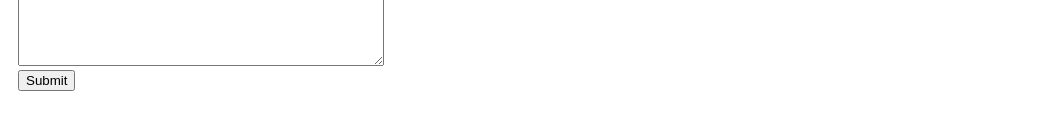
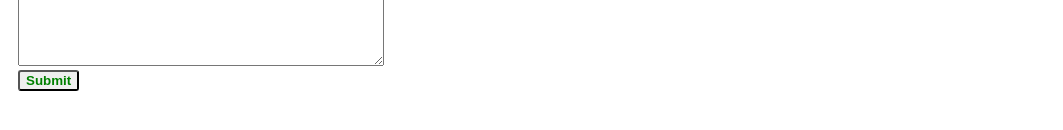
Before and after one commit to bibliodrone/p4, a Vue app: page /mailing-list in a window 1280 px wide. Shown: the part 422-552 px from the top of the page, without its empty margins (0-1063 px from the left). Built offline with nearby package versions, Linux system fonts and the light colour scheme; no server answers.

Commit message:
Update mailinglist and fake form submit

```diff
--- a/src/components/BlogPage.vue
+++ b/src/components/BlogPage.vue
@@ -56,12 +56,8 @@ export default {
             //this.$store.commit('setFavorites', post_id)
             this.addedFavorite = true;
             setTimeout(() => (this.addedFavorite = false), 2000);
-        },
-        handleSubmit: function() {
-            if(!this.formHasErrors) {
-                alert("submitted!")
-            }
         }
+
     }
 }
 </script>
--- a/src/components/MailingList.vue
+++ b/src/components/MailingList.vue
@@ -49,9 +49,15 @@
                     v-model='submit.comments'
                 ></textarea>
             </div>
-            <div><button data-test='submit-info-button' type='submit'>Submit</button></div>
+
+            <div><button data-test='submit-info-button' type='submit' id = 'submitSignUp' @click='handleSubmit'>Submit</button></div>
+
             <div class='form-feedback-error' v-if='formHasErrors'>Please correct the errors noted above</div>
         </form>
+
+        <transition name='fade'>
+            <div class='signupsubmit' data-test='signup-submit' v-if='signedUp'>Thanks for signing up!</div>
+        </transition>
     </div>
 </template>
 
@@ -79,7 +85,8 @@ export default {
     data: function() {
         return {
             submit: submit,
-            formHasErrors: false
+            formHasErrors: false,
+            signedUp: false
         };
     },
     validations: {
@@ -102,27 +109,32 @@ export default {
     methods: {
         handleSubmit: function() {
             if (!this.formHasErrors) {
-                alert("Thanks for signing up!");
-                // Axios request to the server to persist the new product
-               /*  axios
-                    .post(app.config.api + 'products.json', this.product)
-                    .then(response => {
-                        let key = response.data.name;
-                        this.$store.commit('addProduct', {
-                            [key]: this.product
-                        });
-                        this.$router.push({
-                            name: 'product',
-                            params: { slug: this.product.slug }
-                        });
-                    }); */
+                this.signedUp = true;
+                setTimeout(()=> (this.signedUp = false), 2000);
+                //alert("Thanks for signing up!");
             }
         }
+
     }
 };
 </script>
 
 <style scoped>
+.signupsubmit {
+    display: table-cell;
+    border: 1px solid blue;
+    padding: 5px;
+    background: lightcyan;
+
+}
+
+#submitSignUp
+{
+    border-radius: 3px;
+    color: green;
+    font-weight: bold;
+}
+
 form {
     margin-left: 10px;
 }
```
Also changed, not shown: 1 other file (tests, documents, lock files or other folders).
